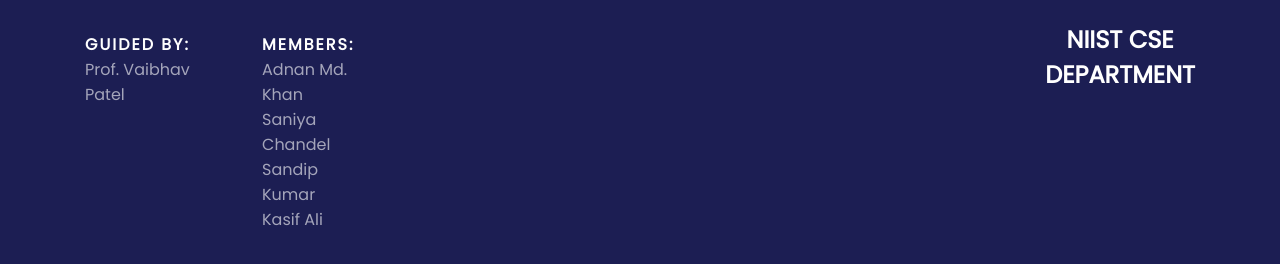
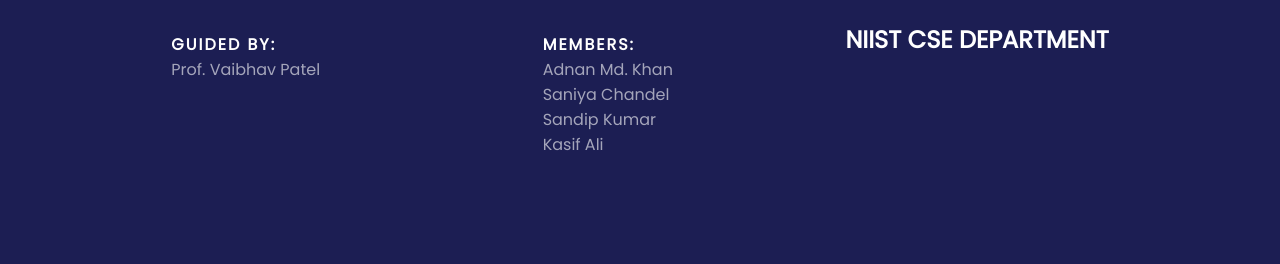
Before and after one commit to kasif0912/college-diary, a plain HTML site: page index.html in a window 1280 px wide. Shown: the part 414-678 px from the top of the page. Drawn offline with Linux system fonts and the light colour scheme.

Commit message:
update css3

```diff
--- a/index.css
+++ b/index.css
@@ -88,6 +88,7 @@
 
 .footer {
   display: flex;
+  justify-content: space-around;
   color: white;
   margin: 30px 85px;
   /* border: 1px solid red; */
@@ -107,7 +108,7 @@
 }
 .department h2 {
   text-align: center;
-  margin-left: 28em;
+  /* margin-left: 28em; */
   padding-top: 10px;
 }
 
```
